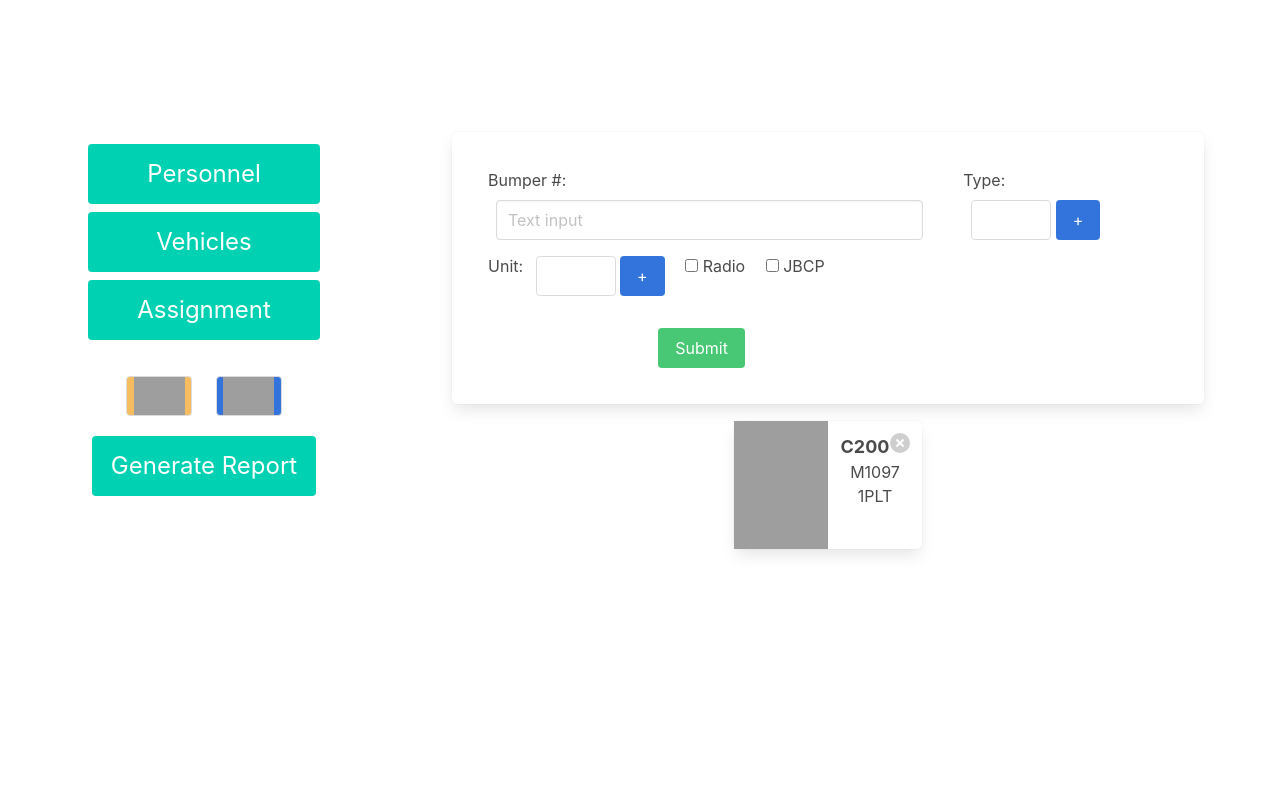
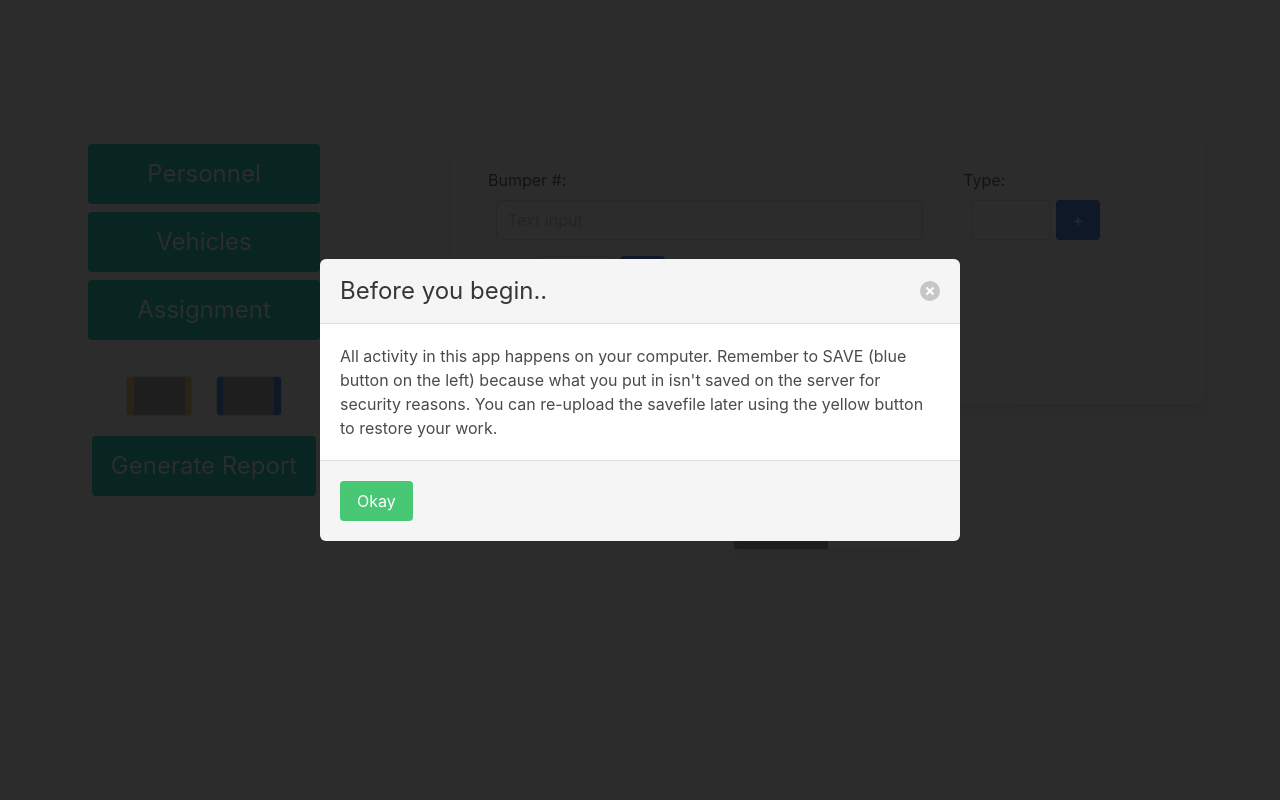
Before and after one commit to bktiel/troops2seats, a Flask app: page / in a window 1280 px wide. Run offline with Flask 2, Linux system fonts and the light colour scheme; grey boxes are pictures that could not be loaded.

Commit message:
Added alert on main page and for printing.

```diff
--- a/static/primary.js
+++ b/static/primary.js
@@ -9,7 +9,7 @@ $.getScript("/static/FileSaver.js", function () {
 
 //globals
 var units = ["1PLT"]
-var personnel = [{name: "Burch", rank: "SPC", unit: 0}];
+var personnel = [{name: "Burch", rank: "PVT", unit: 0}];
 var vehicleTypes = [
     {name: "M1097", image: noImage, isEquipment: false},
     {name: "Trailer", image: noImage, isEquipment: true}];
@@ -18,15 +18,24 @@ var vehicles = [
 var editingItem = false;
 var vehicleAssignments = [];
 
+
 window.onload = function () {
     //first panel loaded should go here
     renderVehiclePanel();
-
+    if (document.cookie.split(';').some((item) => item.trim().startsWith('startupWarning='))) {
+    } else {
+        $("#modalAppStart").addClass("is-active");
+        document.cookie = "startupWarning=true;"
+    }
     //set up event listener for image upload
     $("#chooseTypeImage")[0].addEventListener("change", selectVehicleTypeImage)
     $("#uploadData")[0].addEventListener("change", getTroopData)
 
 }
+
+$(".btnAcceptStartup").click(function () {
+    $("#modalAppStart").removeClass("is-active");
+})
 
 $(".dropdown").click(function () {
     // var selector='#'+this.id+'.dropdown-menu';
@@ -53,6 +62,17 @@ $("#btnGenReport").click(function () {
     console.log(vehicleAssignments)
     for (index = 0; index < vehicleAssignments.length; index++) {
         addVehicleAssignment(index, $('.enditem_panel.template')[0], $("#renderContainer")[0])
+    }
+
+    //tell user about printing
+    if (document.cookie.split(';').some((item) => item.trim().startsWith('printWarning='))) {
+        //do nothing if this exists
+    }
+    else
+    {
+        document.cookie="printWarning=true";
+
+        alert("Select Save to PDF to save a digital copy. Or print it. It's your life.")
     }
     window.print();
 })
@@ -888,11 +908,10 @@ $("#lstAssignVehicles").on('click', ".assignmentDropzone", function (e) {
             thisEndItem.tc = undefined;
         }
         addPersonItem(evictee);
-    }
-    else {
+    } else {
         if (this.id === "inputTrailer") {
             evictee = vehicles[thisEndItem.trailer];
-            thisEndItem.trailer=undefined;
+            thisEndItem.trailer = undefined;
         }
         addGearItem(evictee);
     }
--- a/templates/basic.html
+++ b/templates/basic.html
@@ -10,6 +10,21 @@
 
 </head>
 <body>
+<div class="modal" id="modalAppStart">
+  <div class="modal-background"></div>
+  <div class="modal-card">
+    <header class="modal-card-head">
+      <p class="modal-card-title">Before you begin..</p>
+      <button class="btnAcceptStartup delete" aria-label="close"></button>
+    </header>
+    <section class="modal-card-body">
+            All activity in this app happens on your computer. Remember to SAVE (blue button on the left) because what you put in isn't saved on the server for security reasons. You can re-upload the savefile later using the yellow button to restore your work.
+    </section>
+    <footer class="modal-card-foot">
+      <button class="btnAcceptStartup button is-success">Okay</button>
+    </footer>
+  </div>
+</div>
 <div id="render" class="container renderPage hidden">
     <div id="renderContainer" class="columns is-multiline is-centered">
         {#        <div class="column renderItem panel is-two-fifths">#}
```
